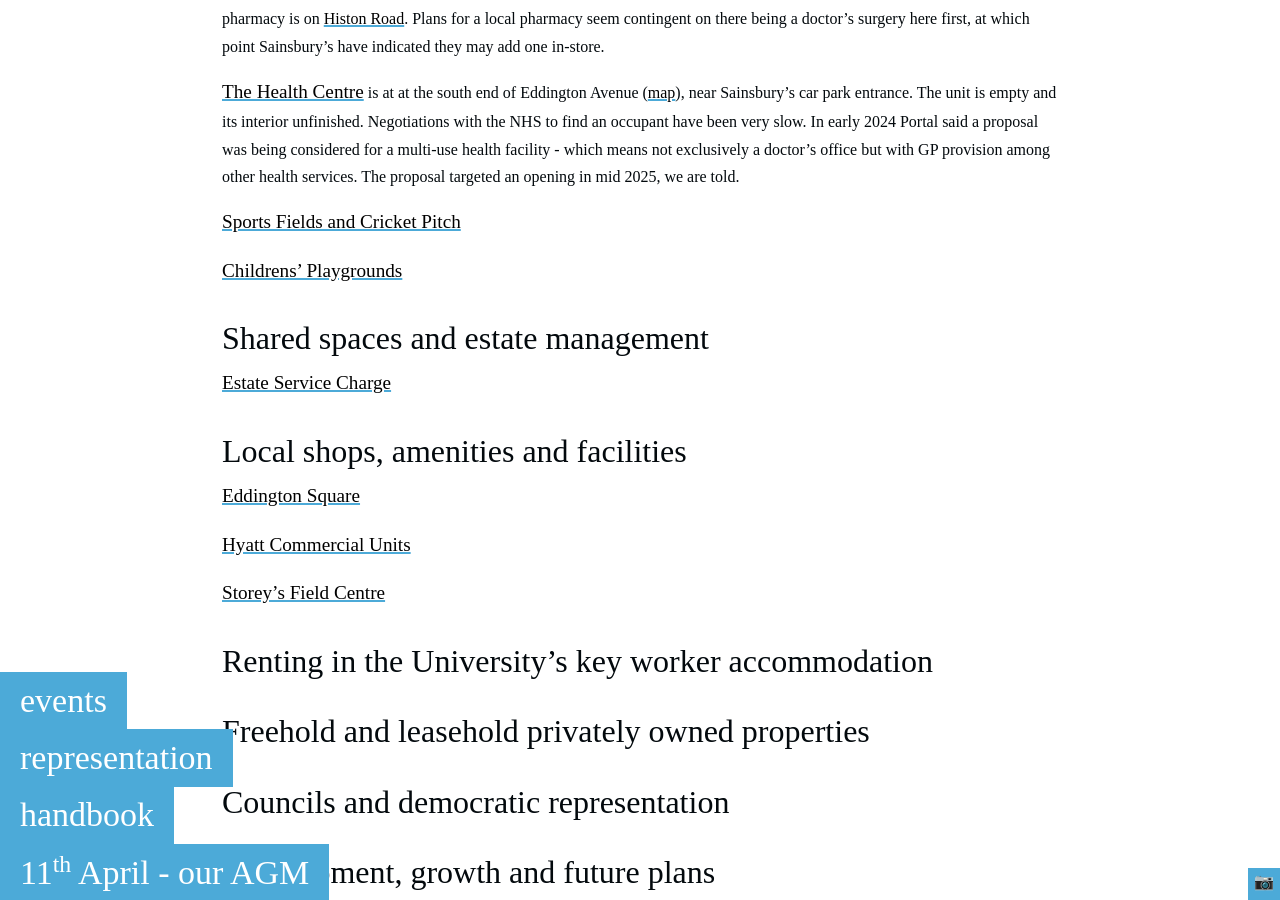
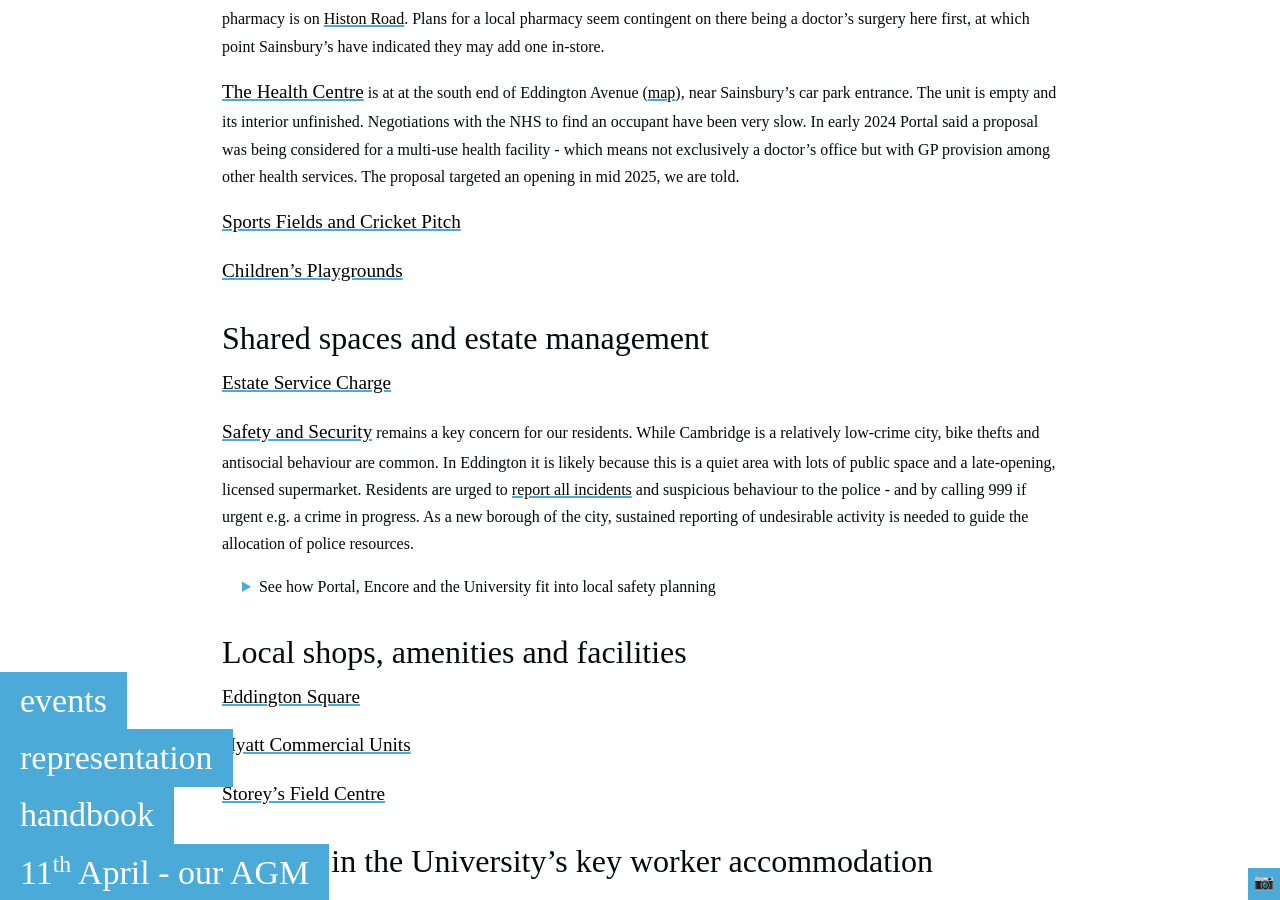
Before and after one commit to pieterdesnerck/website, a Jekyll site: the page built from docs/handbook.md, in a window 1280 px wide and 900 px high, scrolled down 2623 px. Built offline with Jekyll 4.4.1, drawn with Linux system fonts in a browser that asks for light colours; some web fonts are replaced.

Commit message:
add handbook/safety section and old url redirect

```diff
--- a/docs/handbook.md
+++ b/docs/handbook.md
@@ -44,6 +44,8 @@ are builders of private homes in the areas of Eddington marketed as "[Knights' P
 
 [Girton College](#girton-college){:name='girton-college'}
 manages [Swirles Court](https://www.girton.cam.ac.uk/accommodation/swirles-court) (bounded by Turing Way, Pheasant Drive and the Ridgeway) as accommodation for mainly postgraduate students remote from the main college site at the north end of Ridgeway.
+
+[The University of Cambridge](#university){:name='university'}
 
 [Councils](#councils){:name='councils'}
 are a uniquely complicated aspect of Eddington, sitting as we do across the city boundary and a parish boundary. Due to the private nature of the shared spaces and the non-adopted status of roads in Eddington they have fewer responsibilities here than elsewhere in the UK.
@@ -154,11 +156,23 @@ is at at the south end of Eddington Avenue ([map](https://www.google.com/maps/@5
 
 [Sports Fields and Cricket Pitch](){:name='sports'}
 
-[Childrens' Playgrounds](){:name='playgrounds'}
+[Children's Playgrounds](){:name='playgrounds'}
 
 ## Shared spaces and estate management
 
 [Estate Service Charge](https://portal.eddington-cambridge.co.uk/estate-service-charge/){:name='estate-service-charge'}
+
+[Safety and Security](#safety){:name='safety'}
+remains a key concern for our residents. While Cambridge is a relatively low-crime city, bike thefts and antisocial behaviour are common. In Eddington it is likely because this is a quiet area with lots of public space and a late-opening, licensed supermarket. Residents are urged to [report all incidents](https://www.cambs.police.uk/report) and suspicious behaviour to the police - and by calling 999 if urgent e.g. a crime in progress. As a new borough of the city, sustained reporting of undesirable activity is needed to guide the allocation of police resources.
+
+<details markdown="1">
+<summary>See how Portal, Encore and the University fit into local safety planning</summary>
+
+[Portal](#portal) is responsible for the physical security of some areas of site, including commercial units, University buildings and communal bike sheds. [Encore](#encore) is similarly in charge of shared spaces in leasehold properties like garages and stairwells. However, residents are encouraged to consider these areas public when making security decisions as it is difficult to prevent criminals from gaining access to such shared spaces.
+
+The University has its own [security service](https://www.security.admin.cam.ac.uk/) as well as CCTV monitoring in the central area of Eddington, which they plan to extend to cover entrance/exit routes. They have a published [security policy](https://eddington-cambridge.co.uk/wp-content/uploads/Security-Policy-Final.pdf) and [antisocial behaviour policy](https://eddington-cambridge.co.uk/wp-content/uploads/Anti-Social-Behaviour-Policy-Final.pdf) for the area.
+
+</details>
 
 ## Local shops, amenities and facilities
 
```
Also changed, not shown: docs/archive/redirects/safety.md (added, +4 -0 lines).
